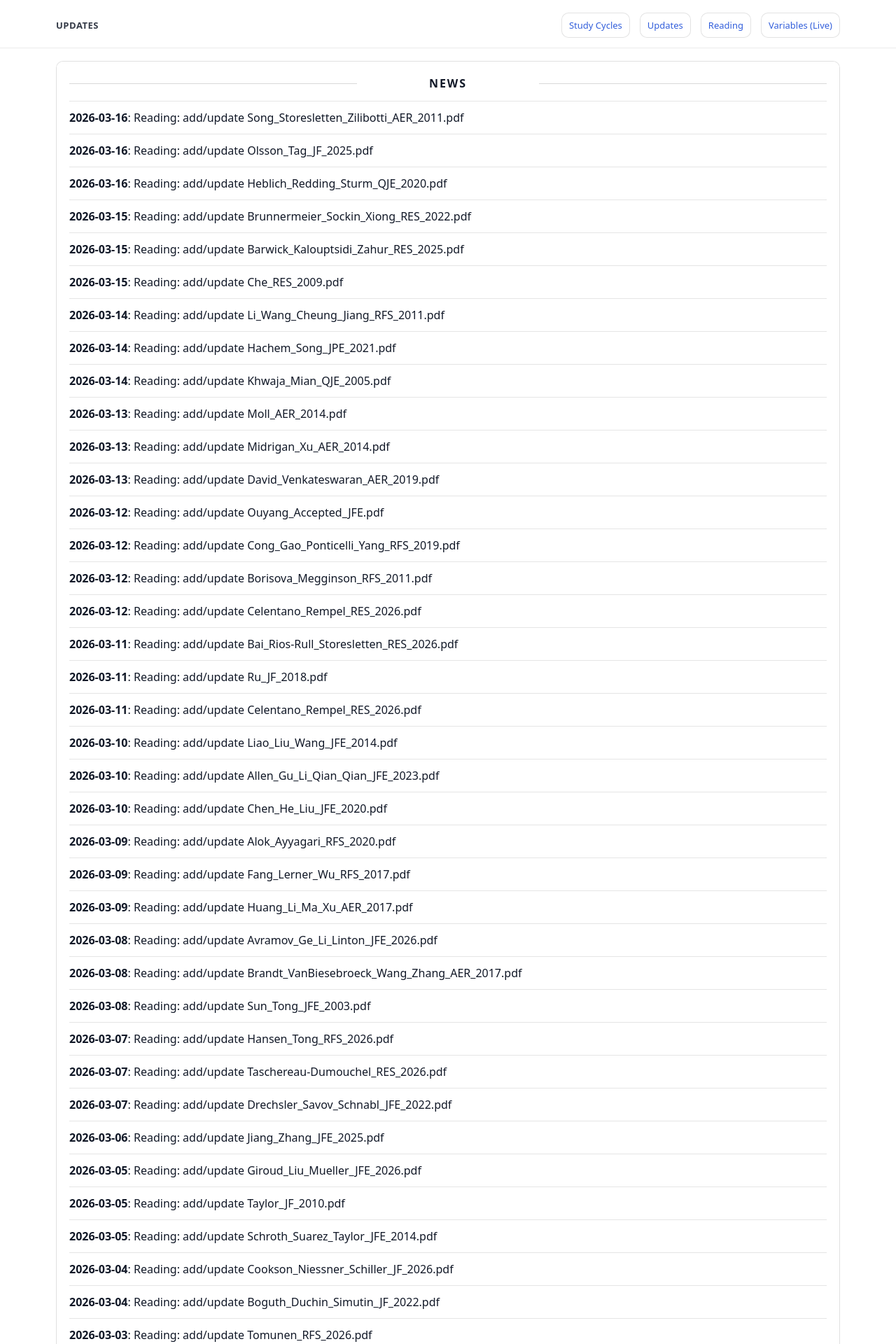
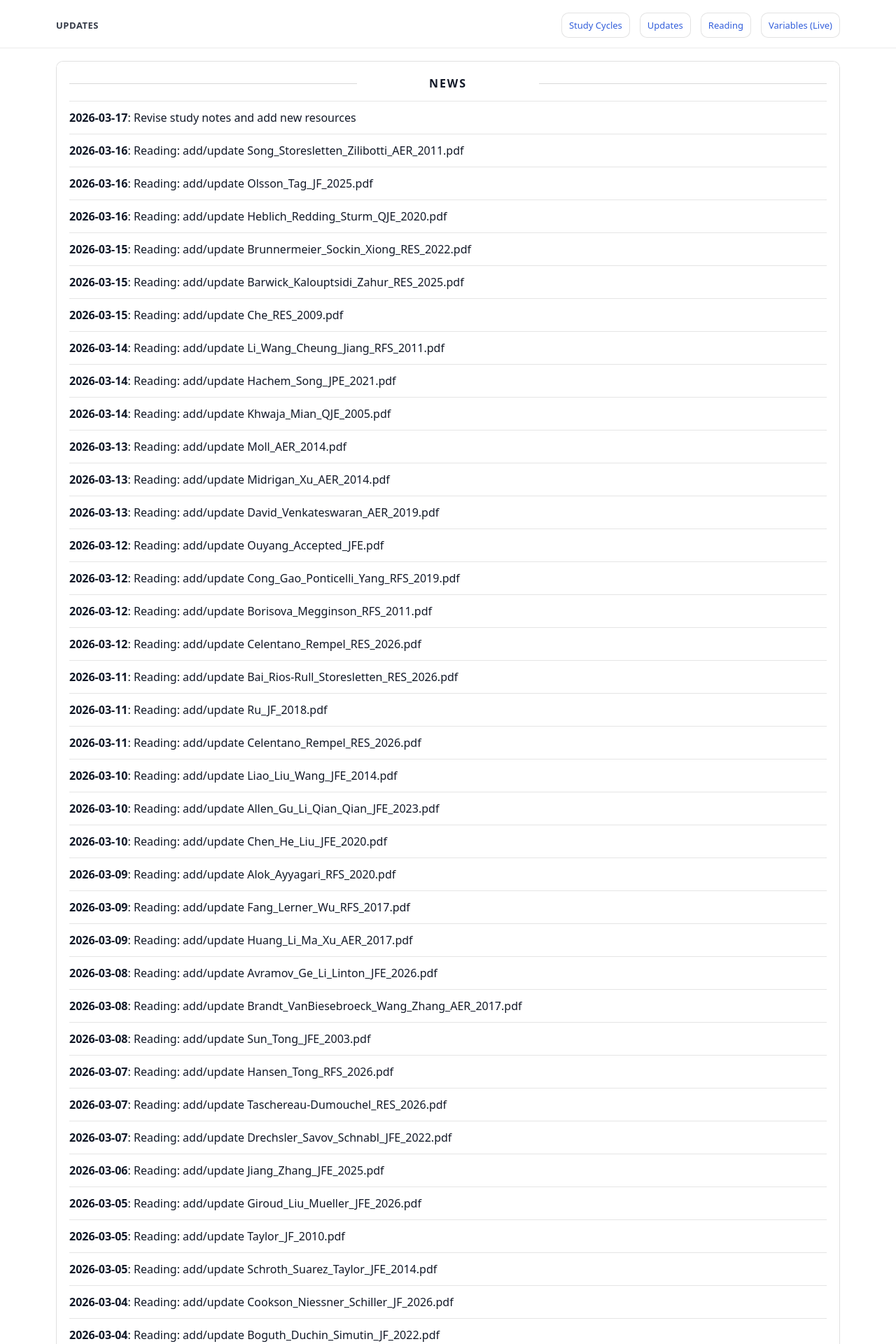
Before and after one commit to yaxinzn/study-archive, a Jekyll site: the page built from updates/index.md, in a window 1280 px wide. Shown: the top 1920 px of the page at 70% size. Built offline with Jekyll 4.4.1, drawn with Linux system fonts in a browser that asks for light colours; some of the changed text lies outside the part shown.

Commit message:
chore: update NEWS feed

```diff
--- a/_data/news.yml
+++ b/_data/news.yml
@@ -1,4 +1,7 @@
 # Auto-generated update history (sorted newest -> oldest). Do not edit manually.
+- ts: "1773741019"
+  date: "2026-03-17"
+  title: "Revise study notes and add new resources"
 - ts: "1773657506"
   date: "2026-03-16"
   title: "Reading: add/update Song_Storesletten_Zilibotti_AER_2011.pdf"
```
